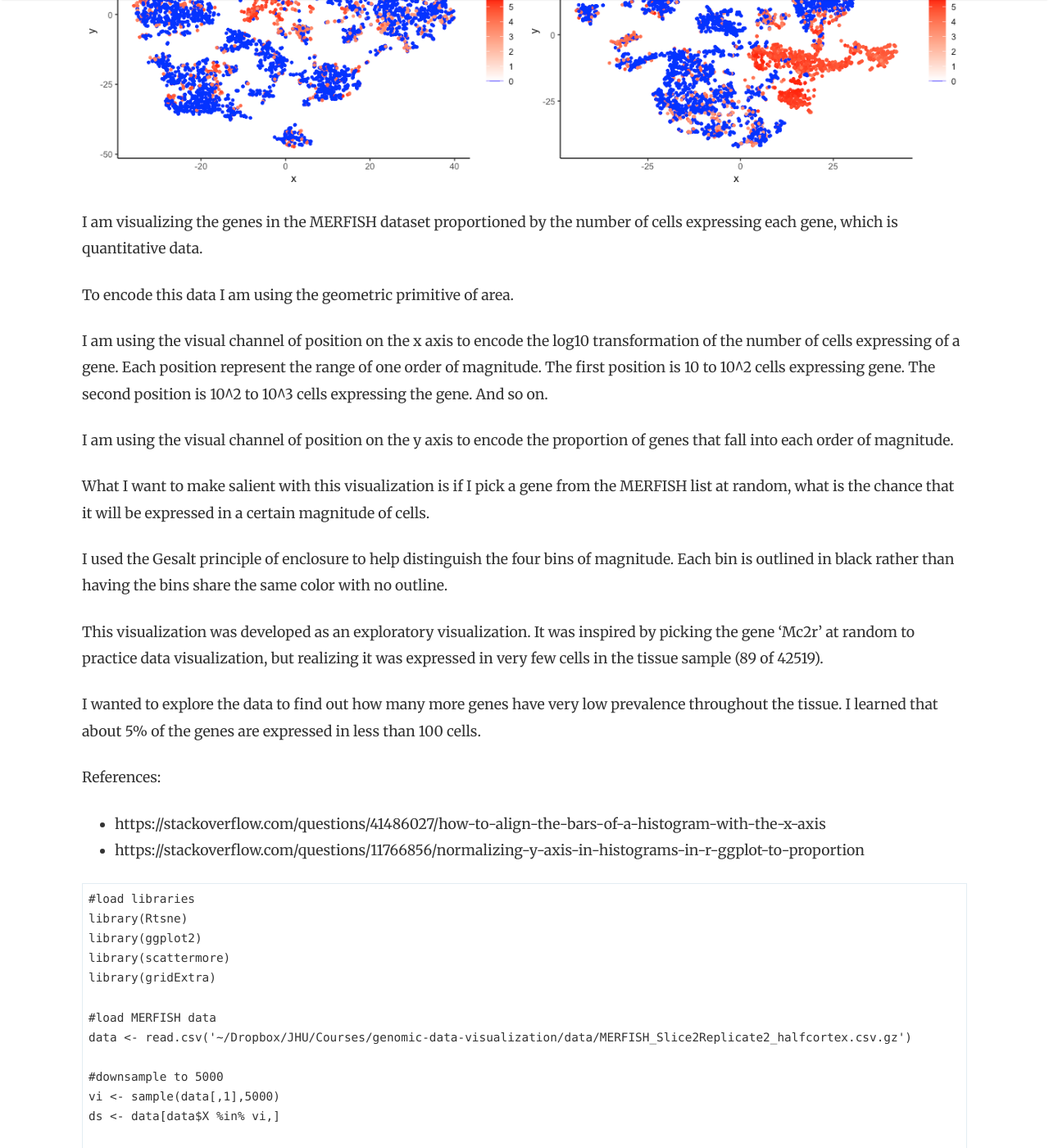
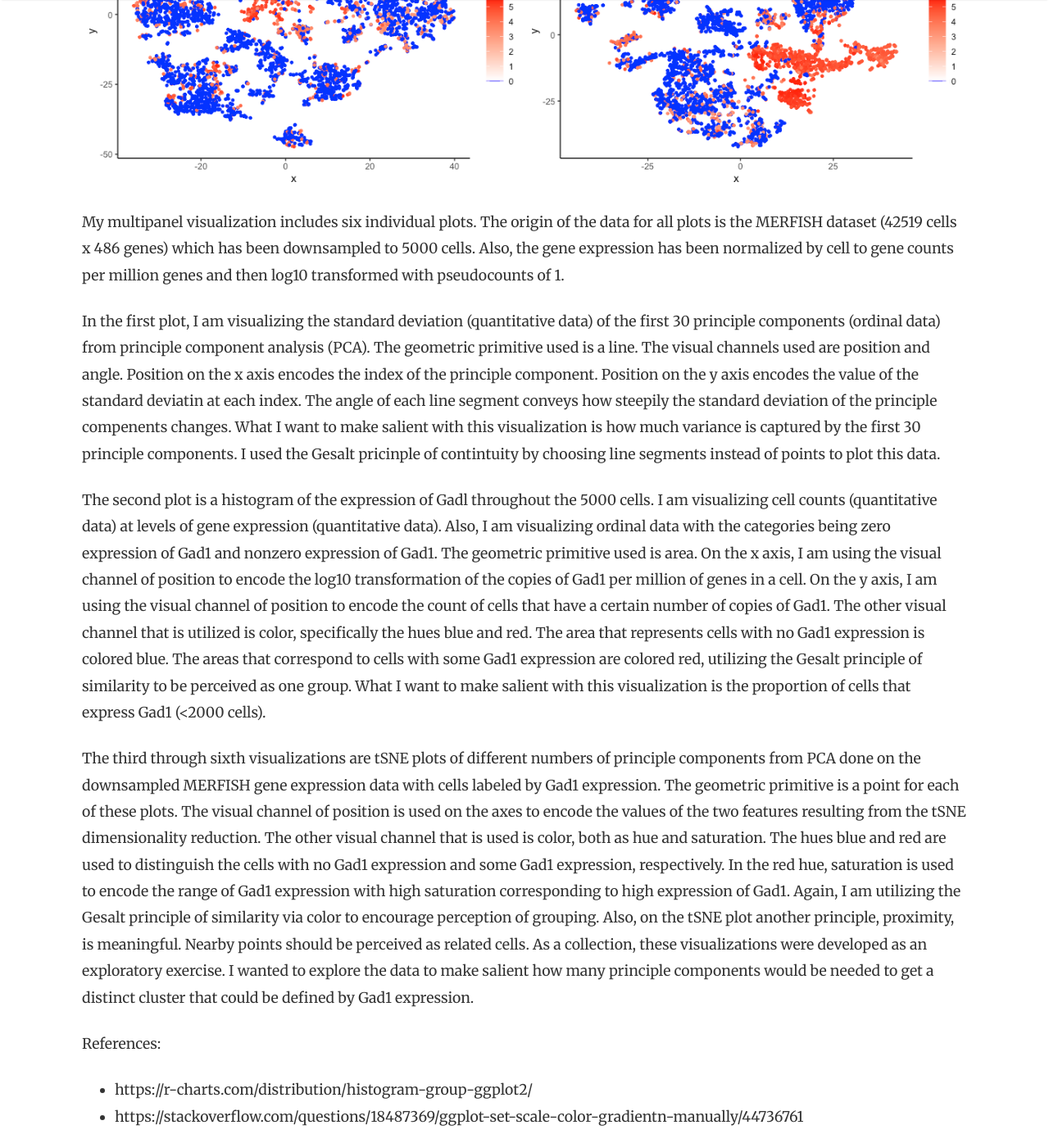
Before and after one commit to JEFworks-Lab/genomic-data-visualization-2022, a Jekyll site: the page built from _posts/2022-02-12-kclifto2.md, in a window 1280 px wide and 1400 px high, scrolled down 1263 px. Shown: the whole window at 82% size. Built offline with Jekyll 4.4.1, drawn with Linux system fonts in a browser that asks for light colours; nearby versions of some CDN libraries; comment, search, counter and statistics services are not loaded.

Commit message:
update description of plots

````diff
--- a/_posts/2022-02-12-kclifto2.md
+++ b/_posts/2022-02-12-kclifto2.md
@@ -5,29 +5,20 @@ author: Kalen C
 jhed: kclifto2
 categories: [ HW3 ]
 image: homework/hw3/kalenclifton.png
-featured: no
+featured: false
 ---
 
-I am visualizing the genes in the MERFISH dataset proportioned by the number of cells expressing each gene, which is quantitative data.
+My multipanel visualization includes six individual plots. The origin of the data for all plots is the MERFISH dataset (42519 cells x 486 genes) which has been downsampled to 5000 cells. Also, the gene expression has been normalized by cell to gene counts per million genes and then log10 transformed with pseudocounts of 1.
 
-To encode this data I am using the geometric primitive of area.
+In the first plot, I am visualizing the standard deviation (quantitative data) of the first 30 principle components (ordinal data) from principle component analysis (PCA). The geometric primitive used is a line. The visual channels used are position and angle. Position on the x axis encodes the index of the principle component. Position on the y axis encodes the value of the standard deviatin at each index. The angle of each line segment conveys how steepily the standard deviation of the principle compenents changes. What I want to make salient with this visualization is how much variance is captured by the first 30 principle components. I used the Gesalt pricinple of contintuity by choosing line segments instead of points to plot this data.
 
-I am using the visual channel of position on the x axis to encode the log10 transformation of the number of cells expressing of a gene. Each position represent the range of one order of magnitude. The first position is 10 to 10^2 cells expressing gene. The second position is 10^2 to 10^3 cells expressing the gene. And so on.
+The second plot is a histogram of the expression of Gadl throughout the 5000 cells. I am visualizing cell counts (quantitative data) at levels of gene expression (quantitative data). Also, I am visualizing ordinal data with the categories being zero expression of Gad1 and nonzero expression of Gad1. The geometric primitive used is area. On the x axis, I am using the visual channel of position to encode the log10 transformation of the copies of Gad1 per million of genes in a cell. On the y axis, I am using the visual channel of position to encode the count of cells that have a certain number of copies of Gad1. The other visual channel that is utilized is color, specifically the hues blue and red. The area that represents cells with no Gad1 expression is colored blue. The areas that correspond to cells with some Gad1 expression are colored red, utilizing the Gesalt principle of similarity to be perceived as one group.  What I want to make salient with this visualization is the proportion of cells that express Gad1 (<2000 cells).
 
-I am using the visual channel of position on the y axis to encode the proportion of genes that fall into each order of magnitude.
-
-What I want to make salient with this visualization is if I pick a gene from the MERFISH list at random, what is the chance that it will be expressed in a certain magnitude of cells.
-
-I used the Gesalt principle of enclosure to help distinguish the four bins of magnitude. Each bin is outlined in black rather than having the bins share the same color with no outline.
-
-This visualization was developed as an exploratory visualization. It was inspired by picking the gene 'Mc2r' at random to practice data visualization, but realizing it was expressed in very few cells in the tissue sample (89 of 42519).
-
-I wanted to explore the data to find out how many more genes have very low prevalence throughout the tissue. I learned that about 5% of the genes are expressed in less than 100 cells.
+The third through sixth visualizations are tSNE plots of different numbers of principle components from PCA done on the downsampled MERFISH gene expression data with cells labeled by Gad1 expression. The geometric primitive is a point for each of these plots. The visual channel of position is used on the axes to encode the values of the two features resulting from the tSNE dimensionality reduction. The other visual channel that is used is color, both as hue and saturation. The hues blue and red are used to distinguish the cells with no Gad1 expression and some Gad1 expression, respectively. In the red hue, saturation is used to encode the range of Gad1 expression with high saturation corresponding to high expression of Gad1. Again, I am utilizing the Gesalt principle of similarity via color to encourage perception of grouping. Also, on the tSNE plot another principle, proximity, is meaningful. Nearby points should be perceived as related cells. As a collection, these visualizations were developed as an exploratory exercise. I wanted to explore the data to make salient how many principle components would be needed to get a distinct cluster that could be defined by Gad1 expression.
 
 References:
-- https://stackoverflow.com/questions/41486027/how-to-align-the-bars-of-a-histogram-with-the-x-axis
-- https://stackoverflow.com/questions/11766856/normalizing-y-axis-in-histograms-in-r-ggplot-to-proportion
-
+- https://r-charts.com/distribution/histogram-group-ggplot2/
+- https://stackoverflow.com/questions/18487369/ggplot-set-scale-color-gradientn-manually/44736761
 
 
 ```{r}
````
